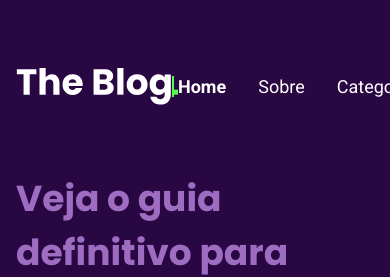
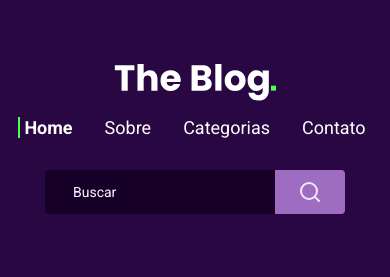
Before and after one commit to EliasGcf/rocket-blog, a Next.js app: page / in a window 390 px wide. Shown: the top 277 px of the page. Built offline with nearby package versions, Linux system fonts and the light colour scheme.

Commit message:
chore: header responsive

```diff
--- a/src/components/Header/Header.module.scss
+++ b/src/components/Header/Header.module.scss
@@ -5,6 +5,18 @@
 
   max-width: 1170px;
   width: 100%;
+
+  @media (max-width: 900px) {
+    flex-direction: column;
+
+    nav {
+      margin-top: 16px;
+    }
+
+    .inputContainer {
+      margin-top: 32px;
+    }
+  }
 }
 
 .inputContainer {
```
